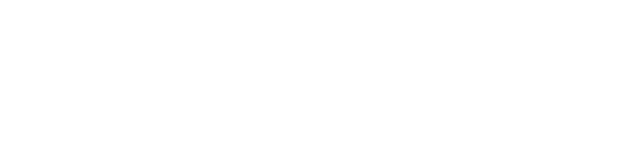
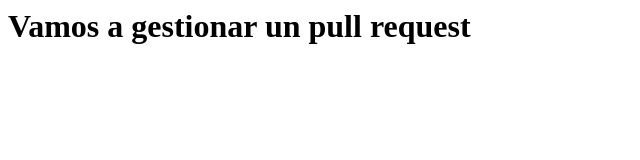
Before and after one commit to frankvasquez94/mi-web, a plain HTML site: page index2.html in a window 1280 px wide. Shown: the whole page, without its empty margins (0-640 px from the left). Drawn offline with Linux system fonts and the light colour scheme.

Commit message:
Update index2.html

```diff
--- a/index2.html
+++ b/index2.html
@@ -4,6 +4,8 @@
     <title>Crear un pull request</title>
 </head>
 
-<body></body>
+<body>
+    <h1>Vamos a gestionar un pull request</h1>
+</body>
 
 </html>
```
